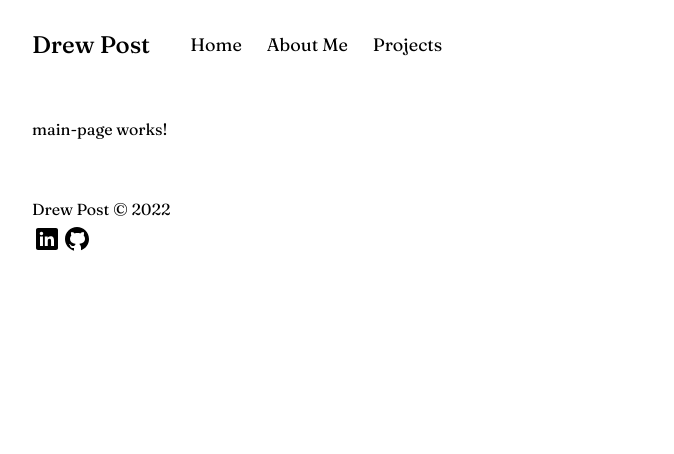
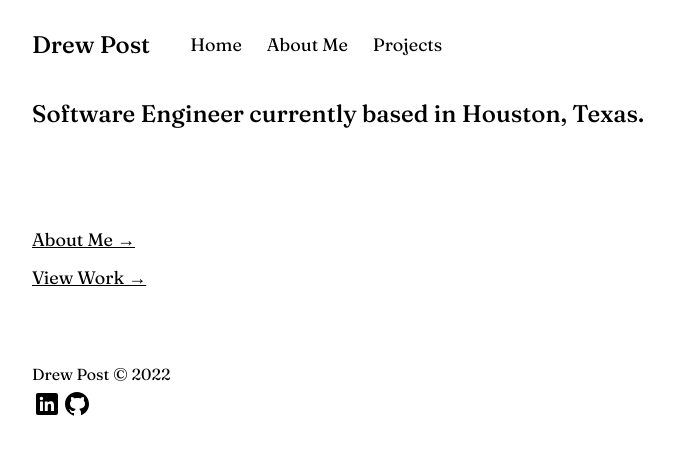
Before and after one commit to drew-post/personal-website, an Angular app: page /home in a window 1280 px wide. Shown: the top 454 px of the page, without its empty margins (8-682 px from the left). Built offline with nearby package versions, Linux system fonts and the light colour scheme.

Commit message:
Start homepage

```diff
--- a/src/app/components/home-page/home-page.component.html
+++ b/src/app/components/home-page/home-page.component.html
@@ -1,3 +1,7 @@
 <div class="home-page">
-    <p>main-page works!</p>
+    <div class="home-page__container">
+        <h2 class="home-page__title">Software Engineer currently based in Houston, Texas.</h2>
+        <a class="home-page__route" routerLink="/about" routerLinkActive="active">About Me →</a>
+        <a class="home-page__route" routerLink="/projects" routerLinkActive="active">View Work →</a>
+    </div>
 </div>
--- a/src/app/components/home-page/home-page.component.scss
+++ b/src/app/components/home-page/home-page.component.scss
@@ -1,3 +1,40 @@
 :host .home-page {
-    padding: 30px 0 30px 40px;
+    padding: 10px 0 30px 40px;
+
+    &__container {
+        display: flex;
+        flex-direction: column;
+        align-items: flex-start;
+    }
+
+    &__title {
+        font-weight: 500;
+        padding-bottom: 100px;
+    }
+
+    &__home-image {
+        width: 490px;
+        height: 250px;
+        border: none;
+        background: url("../../../assets/images/drew.jpg") no-repeat;
+        margin-right: 50px;
+    }
+
+    &__route {
+        color: var(--black);
+        text-align: center;
+        margin-bottom: 15px;
+        font-size: 18px;
+    }
+
+    @media screen and (max-width: 768px) {
+        padding: 10px 40px 30px 40px;
+
+        &__home-image {
+            width: 150px;
+            height: 150px;
+            margin: 0px 0px 25px 0px;
+            background: url("../../../assets/images/drewCompressed.jpg") no-repeat;
+        }
+    }
 }
```
